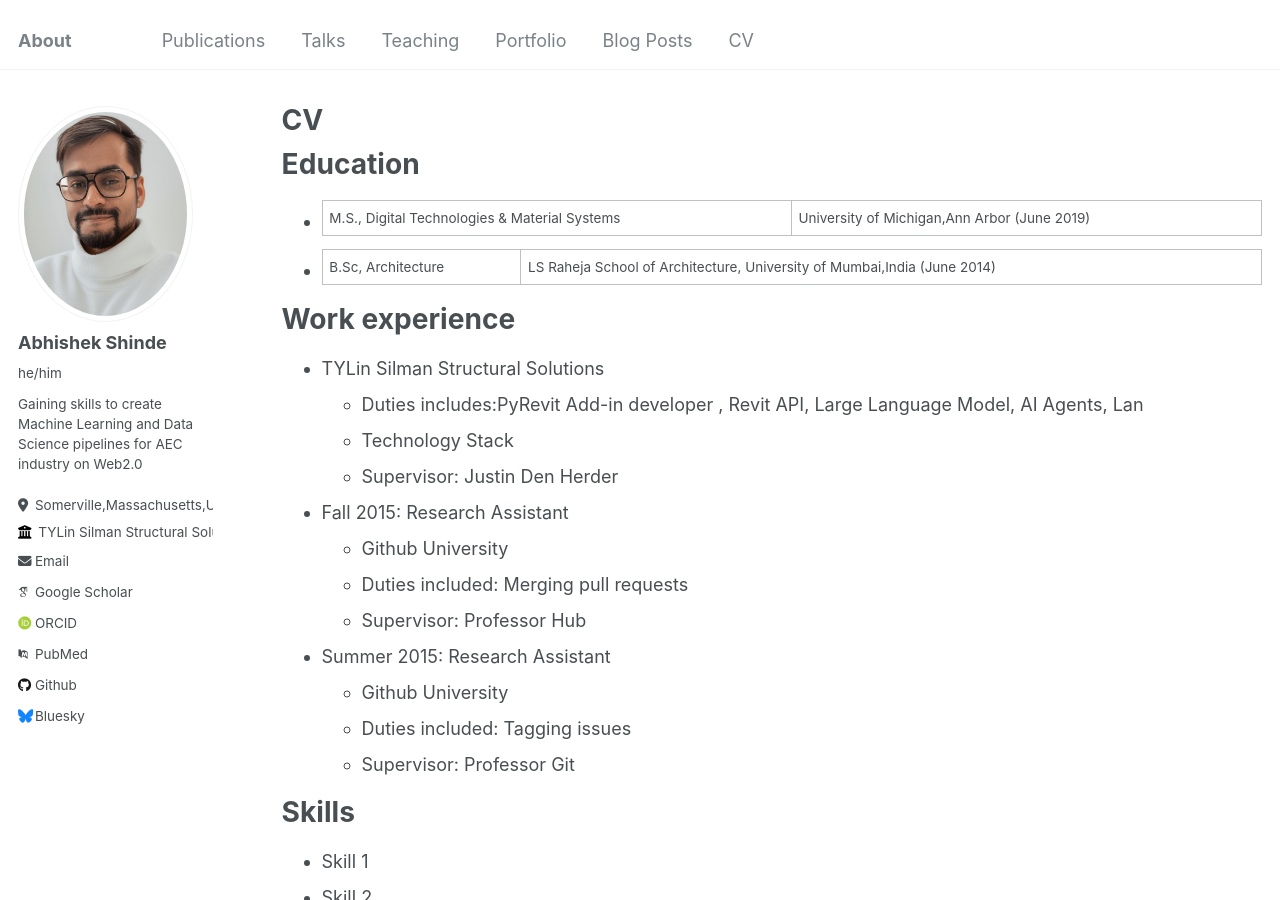
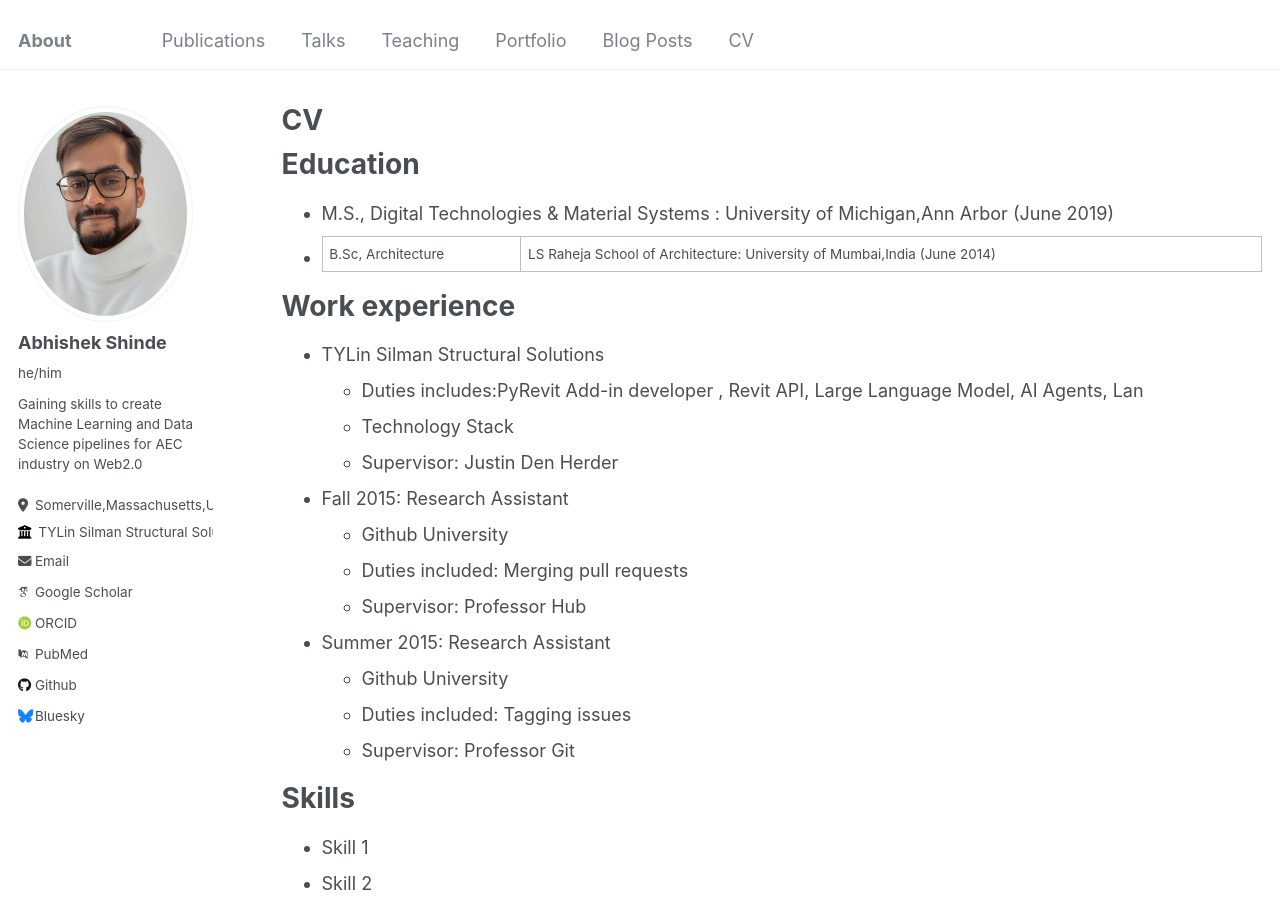
Before and after one commit to InquisitiveAS/InquisitiveAS.github.io, a Jekyll site: the page built from _pages/cv.md, in a window 1280 px wide and 900 px high. Built offline with Jekyll 4.4.1, drawn with Linux system fonts in a browser that asks for light colours; some web fonts are replaced.

Commit message:
Update cv

```diff
--- a/_pages/cv.md
+++ b/_pages/cv.md
@@ -11,8 +11,8 @@
 
 Education
 ======
-* M.S., Digital Technologies & Material Systems	| University of Michigan,Ann Arbor (June 2019)
-* B.Sc, Architecture | LS Raheja School of Architecture, University of Mumbai,India (June 2014)
+* M.S., Digital Technologies & Material Systems : University of Michigan,Ann Arbor (June 2019)
+* B.Sc, Architecture | LS Raheja School of Architecture: University of Mumbai,India (June 2014)
 
 Work experience
 ======
```
